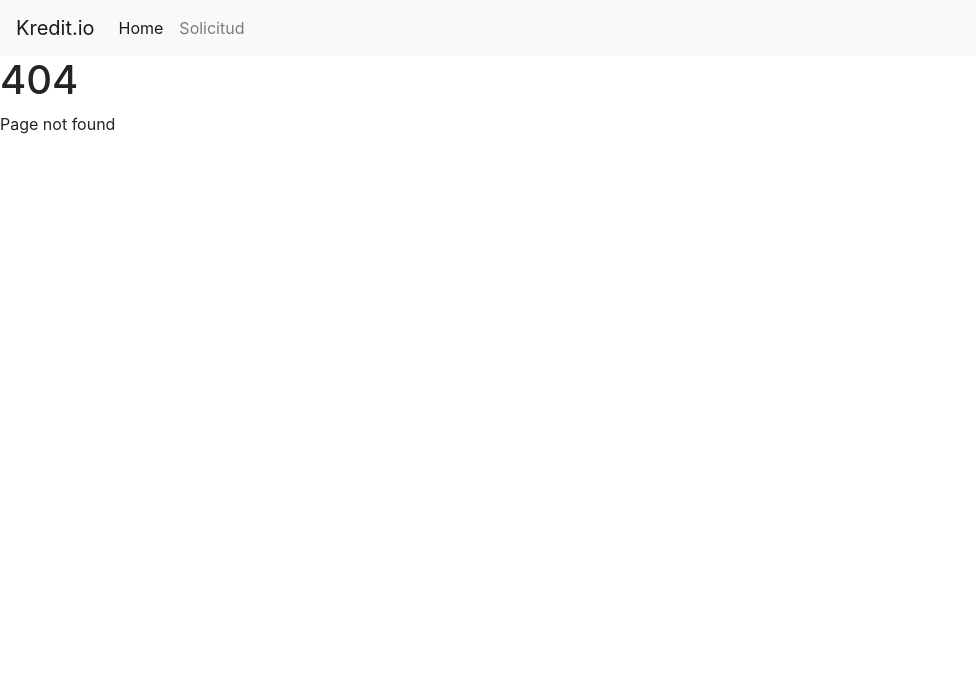
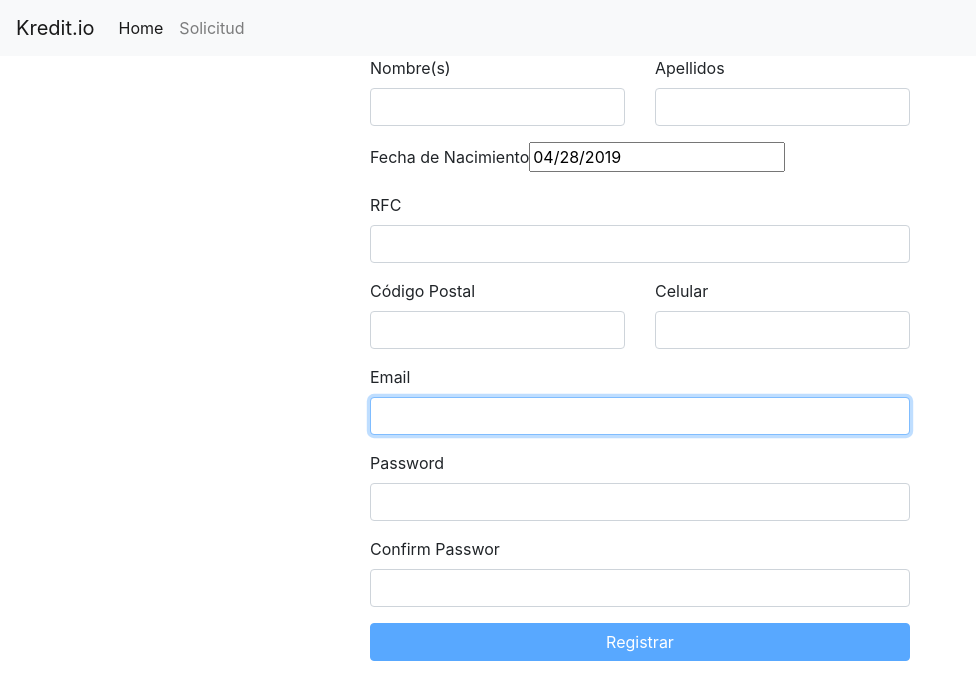
Before and after one commit to CarlosMtz98/app-kredit-io, a React (Create React App) app: page /sign_up in a window 1280 px wide. Before the commit this address had no page. Shown: the top 700 px of the page, without its empty margins (0-976 px from the left). Built offline with nearby package versions, Linux system fonts and the light colour scheme.

Commit message:
Forms ready

```diff
--- a/package.json
+++ b/package.json
@@ -4,9 +4,13 @@
   "private": true,
   "dependencies": {
     "react": "^16.8.6",
+    "react-bootstrap": "^1.0.0-beta.8",
+    "react-bootstrap-date-picker": "^5.1.0",
+    "react-datepicker": "^2.5.0",
     "react-dom": "^16.8.6",
     "react-router-dom": "^5.0.0",
-    "react-scripts": "3.0.0"
+    "react-scripts": "3.0.0",
+    "react-typeform-embed": "^0.2.0"
   },
   "scripts": {
     "start": "react-scripts start",
--- /dev/null
+++ b/src/components/LogIn.js
@@ -0,0 +1,71 @@
+import React, { Component } from "react";
+import { Button, Row, Col, FormGroup, FormControl, FormLabel, Container } from "react-bootstrap";
+
+export class Login extends Component {
+  constructor(props) {
+    super(props);
+
+    this.state = {
+      email: "",
+      password: ""
+    };
+  }
+
+  validateForm() {
+    if (this.state.email.length > 0 && this.state.password.length > 0)
+        this.handleLogin()
+    ;
+  }
+
+  handleChange = event => {
+    this.setState({
+      [event.target.id]: event.target.value
+    });
+  }
+
+  handleSubmit = event => {
+    event.preventDefault();
+  }
+
+  render() {
+    return (
+      <div className="Login">
+        <Container>
+            <Row className="justify-content-md-center">
+                <Col md={6}>
+                    <form onSubmit={this.handleSubmit}>
+                    <FormGroup controlId="email" bsSize="large">
+                        <FormLabel>Email</FormLabel>
+                        <FormControl
+                        autoFocus
+                        type="email"
+                        value={this.state.email}
+                        onChange={this.handleChange}
+                        />
+                    </FormGroup>
+                    <FormGroup controlId="password" bsSize="large">
+                        <FormLabel>Password</FormLabel>
+                        <FormControl
+                        value={this.state.password}
+                        onChange={this.handleChange}
+                        type="password"
+                        />
+                    </FormGroup>
+                    <Button
+                        block
+                        bsSize="large"
+                        disabled={this.validateForm()}
+                        type="submit"
+                    >
+                        Iniciar Sesión
+                    </Button>
+                    </form>
+                </Col>
+            </Row>
+        </Container>
+      </div>
+    );
+  }
+}
+
+export default Login;
--- /dev/null
+++ b/src/components/SignUp.js
@@ -0,0 +1,150 @@
+import React, { Component } from "react";
+import { Button, Row, Col, FormGroup, FormControl, FormLabel, Container } from "react-bootstrap";
+import DatePicker from 'react-datepicker';
+import 'react-datepicker/dist/react-datepicker.css';
+
+
+export default class SignUp extends Component {
+  constructor(props) {
+    super(props);
+
+    this.state = {
+        name: "",
+        lastName: "",
+        email: "",
+        password: "",
+        birthDate: new Date(),
+        phone: "",
+        postalCode: "",
+        rfc: "",
+        confirmPassword: ""
+    };
+  }
+
+  validateForm() {
+    return this.state.email.length > 0 && this.state.password.length > 0;
+  }
+
+  handleChange = event => {
+    this.setState({
+      [event.target.id]: event.target.value
+    });
+  }
+
+  handleSubmit = event => {
+    event.preventDefault();
+  }
+
+  render() {
+    return (
+      <div className="SignUp">
+        <Container>
+            <Row className="justify-content-md-center">
+                <Col md={6}>
+                    <form onSubmit={this.handleSubmit}>
+                    <Row>
+                        <Col>
+                        <FormGroup controlId="name" bsSize="large">
+                            <FormLabel>Nombre(s)</FormLabel>
+                            <FormControl
+                            autoFocus
+                            type="text"
+                            value={this.state.name}
+                            onChange={this.handleChange}
+                            />
+                        </FormGroup>
+                        </Col>
+                        <Col>
+                        <FormGroup controlId="lastName" bsSize="large">
+                            <FormLabel>Apellidos</FormLabel>
+                            <FormControl
+                            autoFocus
+                            type="text"
+                            value={this.state.lastName}
+                            onChange={this.handleChange}
+                            />
+                        </FormGroup>
+                        </Col>
+                    </Row>
+                    <FormGroup controlId="birthDate" bsSize="large">
+                        <FormLabel>Fecha de Nacimiento</FormLabel>
+                        <DatePicker
+                            selected={this.state.birthDate}
+                            onChange={this.handleChange}
+                        />
+                    </FormGroup>
+
+                    <FormGroup controlId="rfc" bsSize="large">
+                            <FormLabel>RFC</FormLabel>
+                            <FormControl
+                            autoFocus
+                            type="text"
+                            value={this.state.rfc}
+                            onChange={this.handleChange}
+                            />
+                        </FormGroup>
+                        <Row>
+                        <Col>
+                        <FormGroup controlId="postalCode" bsSize="large">
+                            <FormLabel>Código Postal</FormLabel>
+                            <FormControl
+                            autoFocus
+                            type="text"
+                            value={this.state.postalCode}
+                            onChange={this.handleChange}
+                            />
+                        </FormGroup>
+                        </Col>
+                        <Col>
+                        <FormGroup controlId="phone" bsSize="large">
+                            <FormLabel>Celular</FormLabel>
+                            <FormControl
+                            autoFocus
+                            type="text"
+                            value={this.state.phone}
+                            onChange={this.handleChange}
+                            />
+                        </FormGroup>
+                        </Col>
+                    </Row>
+                    <FormGroup controlId="email" bsSize="large">
+                            <FormLabel>Email</FormLabel>
+                            <FormControl
+                            autoFocus
+                            type="email"
+                            value={this.state.email}
+                            onChange={this.handleChange}
+                            />
+                        </FormGroup>
+                    <FormGroup controlId="password" bsSize="large">
+                            <FormLabel>Password</FormLabel>
+                            <FormControl
+                            value={this.state.password}
+                            onChange={this.handleChange}
+                            type="password"
+                            />
+                    </FormGroup>
+                    <FormGroup controlId="confrimPassword" bsSize="large">
+                        <FormLabel>Confirm Passwor</FormLabel>
+                        <FormControl
+                        value={this.state.confrimPassword}
+                        onChange={this.handleChange}
+                        type="password"
+                        />
+                    </FormGroup>
+                    <Button
+                        block
+                        bsSize="large"
+                        disabled={!this.validateForm()}
+                        type="submit"
+                    >
+                       Registrar
+                    </Button>
+                    </form>
+                </Col>
+            </Row>
+        </Container>
+      </div>
+    );
+  }
+}
--- a/src/containers/Solictud/index.js
+++ b/src/containers/Solictud/index.js
@@ -6,7 +6,8 @@
     render() {
         return (
             <div>
-                <RequestForm title="Nueva solicitud de Crédito"/>
+                <h1>Solicitud Web Page</h1>
+                <RequestForm title="Nueva solicitud de Credito"/>
             </div>
         );
     }
--- a/src/index.js
+++ b/src/index.js
@@ -6,6 +6,8 @@
 import Solicitud from './containers/Solictud/index';
 import Resultado from './containers/Resultado/Resultado'
 import NotFound from './containers/NotFound/index';
+import Login from './components/LogIn';
+import SignUp from './components/SignUp';
 
 const routing = (
 
@@ -16,6 +18,8 @@
                 <Route exact path="/" component={App}/>
                 <Route path="/solicitud" component={Solicitud}/>
                 <Route path="/resultado" component={Resultado}/>
+                <Route path="/log_in" component={Login}/>
+                <Route path="/sign_up" component={SignUp}/>
                 <Route component={NotFound} />
             </Switch>
         </div>
```
Also changed, not shown: 1 other file (tests, documents, lock files or other folders).
